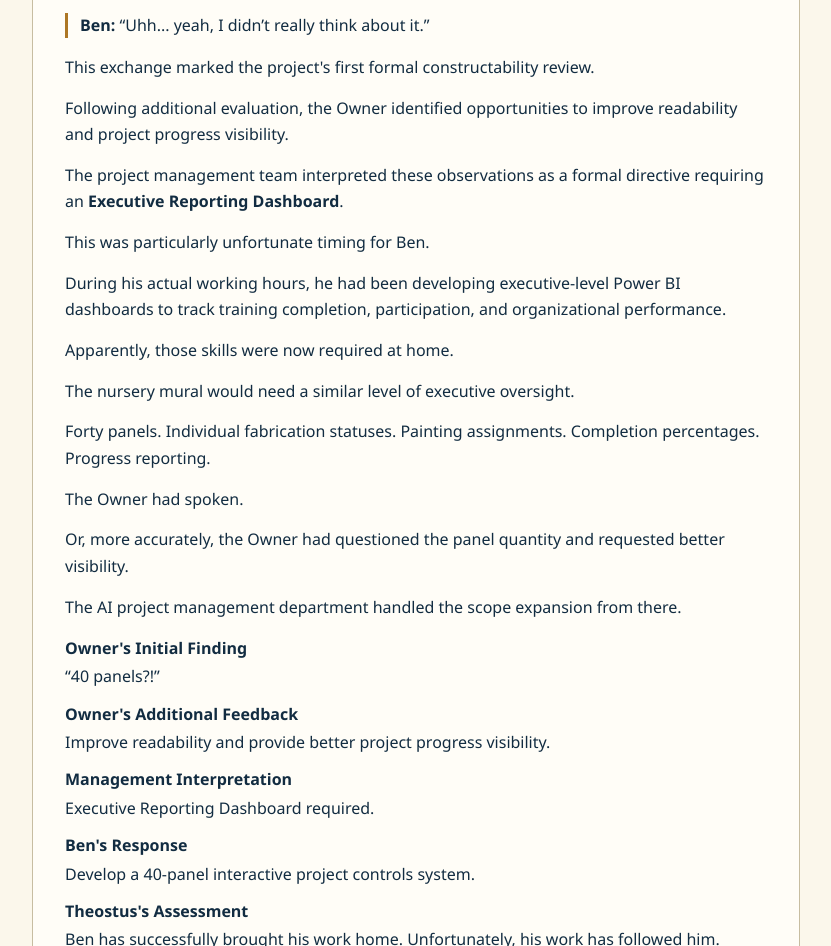
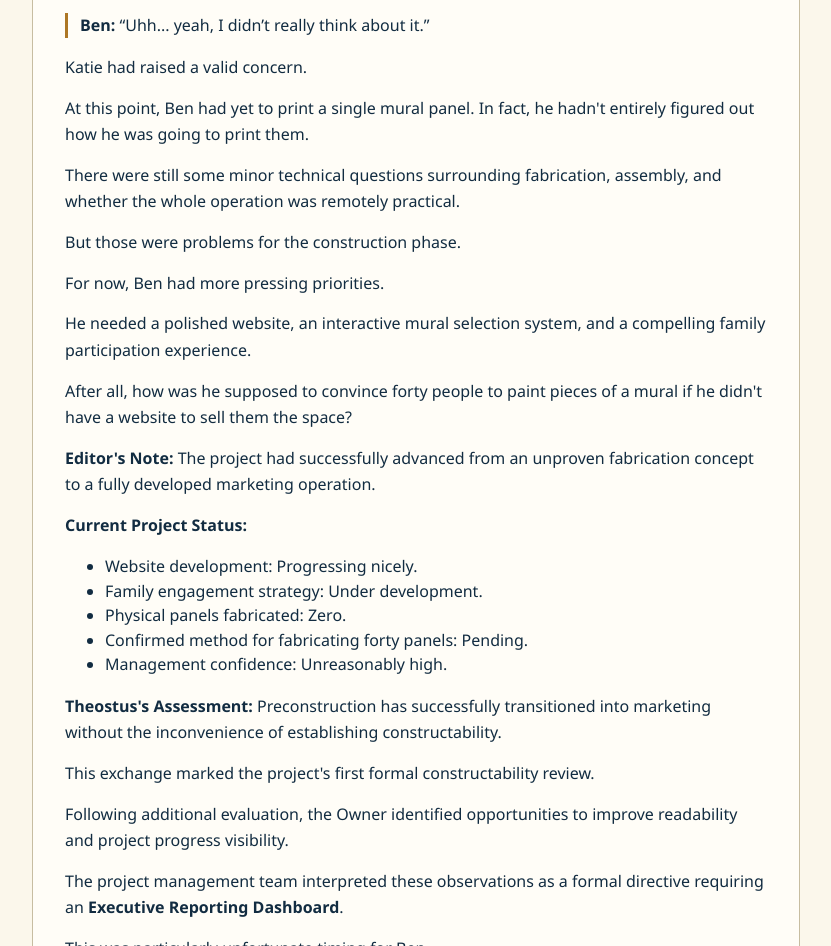
Before and after one commit to blampe22/project-up, a plain HTML site: page behind-the-adventure.html in a window 1280 px wide. Shown: the part 3625-4571 px from the top of the page, without its empty margins (224-1055 px from the left). Drawn offline with Linux system fonts and the light colour scheme.

Commit message:
Add constructability and marketing observations to Owner Review

```diff
--- a/behind-the-adventure.html
+++ b/behind-the-adventure.html
@@ -60,6 +60,23 @@
 <blockquote><strong>Katie:</strong> “40 panels?!”</blockquote>
 <p>Ben, who had somehow made it this far without fully appreciating the implications of manufacturing forty individual pieces, offered a reassuring response.</p>
 <blockquote><strong>Ben:</strong> “Uhh... yeah, I didn’t really think about it.”</blockquote>
+<p>Katie had raised a valid concern.</p>
+<p>At this point, Ben had yet to print a single mural panel. In fact, he hadn't entirely figured out how he was going to print them.</p>
+<p>There were still some minor technical questions surrounding fabrication, assembly, and whether the whole operation was remotely practical.</p>
+<p>But those were problems for the construction phase.</p>
+<p>For now, Ben had more pressing priorities.</p>
+<p>He needed a polished website, an interactive mural selection system, and a compelling family participation experience.</p>
+<p>After all, how was he supposed to convince forty people to paint pieces of a mural if he didn't have a website to sell them the space?</p>
+<p><strong>Editor's Note:</strong> The project had successfully advanced from an unproven fabrication concept to a fully developed marketing operation.</p>
+<p><strong>Current Project Status:</strong></p>
+<ul>
+<li>Website development: Progressing nicely.</li>
+<li>Family engagement strategy: Under development.</li>
+<li>Physical panels fabricated: Zero.</li>
+<li>Confirmed method for fabricating forty panels: Pending.</li>
+<li>Management confidence: Unreasonably high.</li>
+</ul>
+<p><strong>Theostus's Assessment:</strong> Preconstruction has successfully transitioned into marketing without the inconvenience of establishing constructability.</p>
 <p>This exchange marked the project's first formal constructability review.</p>
 <p>Following additional evaluation, the Owner identified opportunities to improve readability and project progress visibility.</p>
 <p>The project management team interpreted these observations as a formal directive requiring an <strong>Executive Reporting Dashboard</strong>.</p>
```
